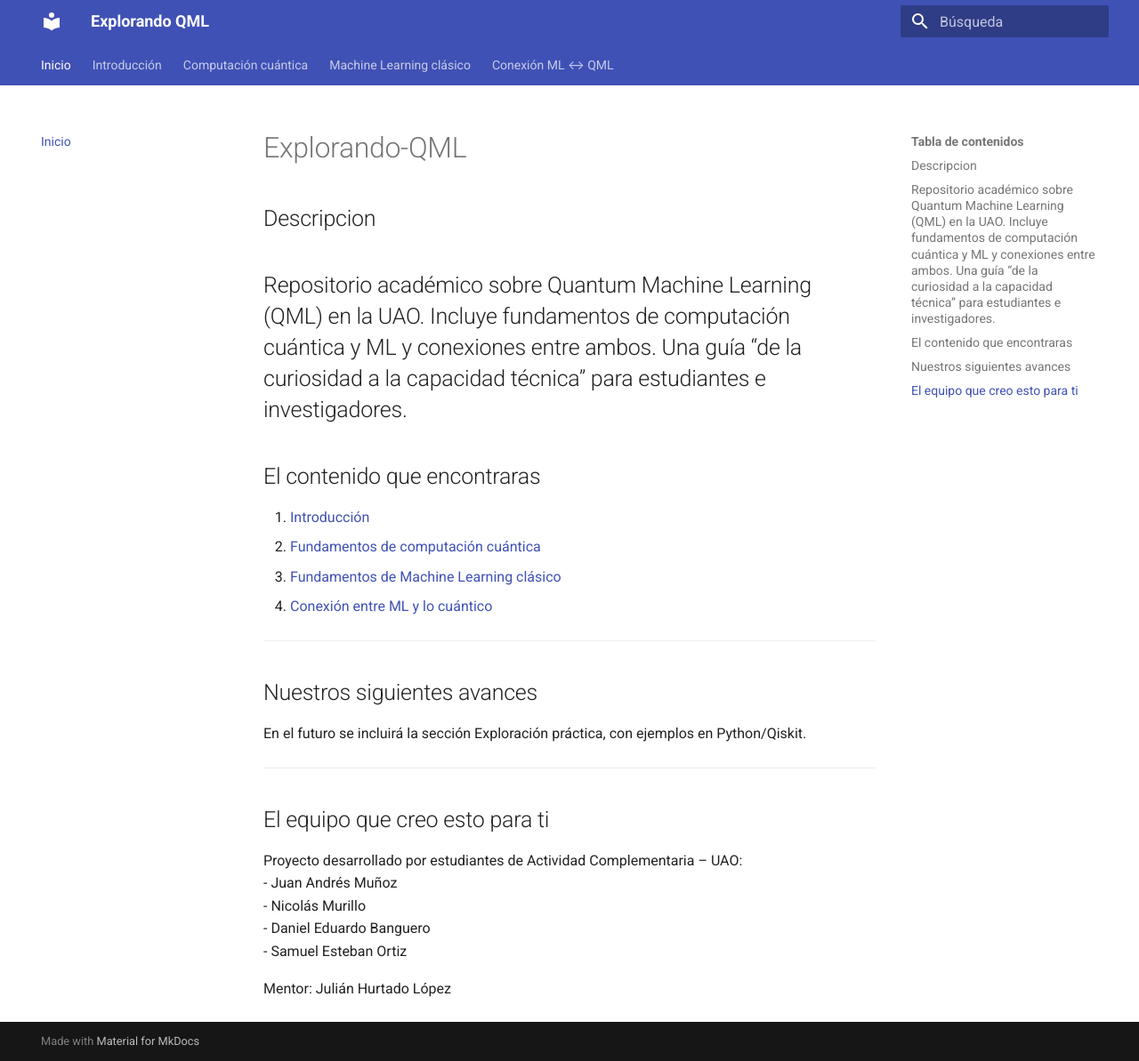
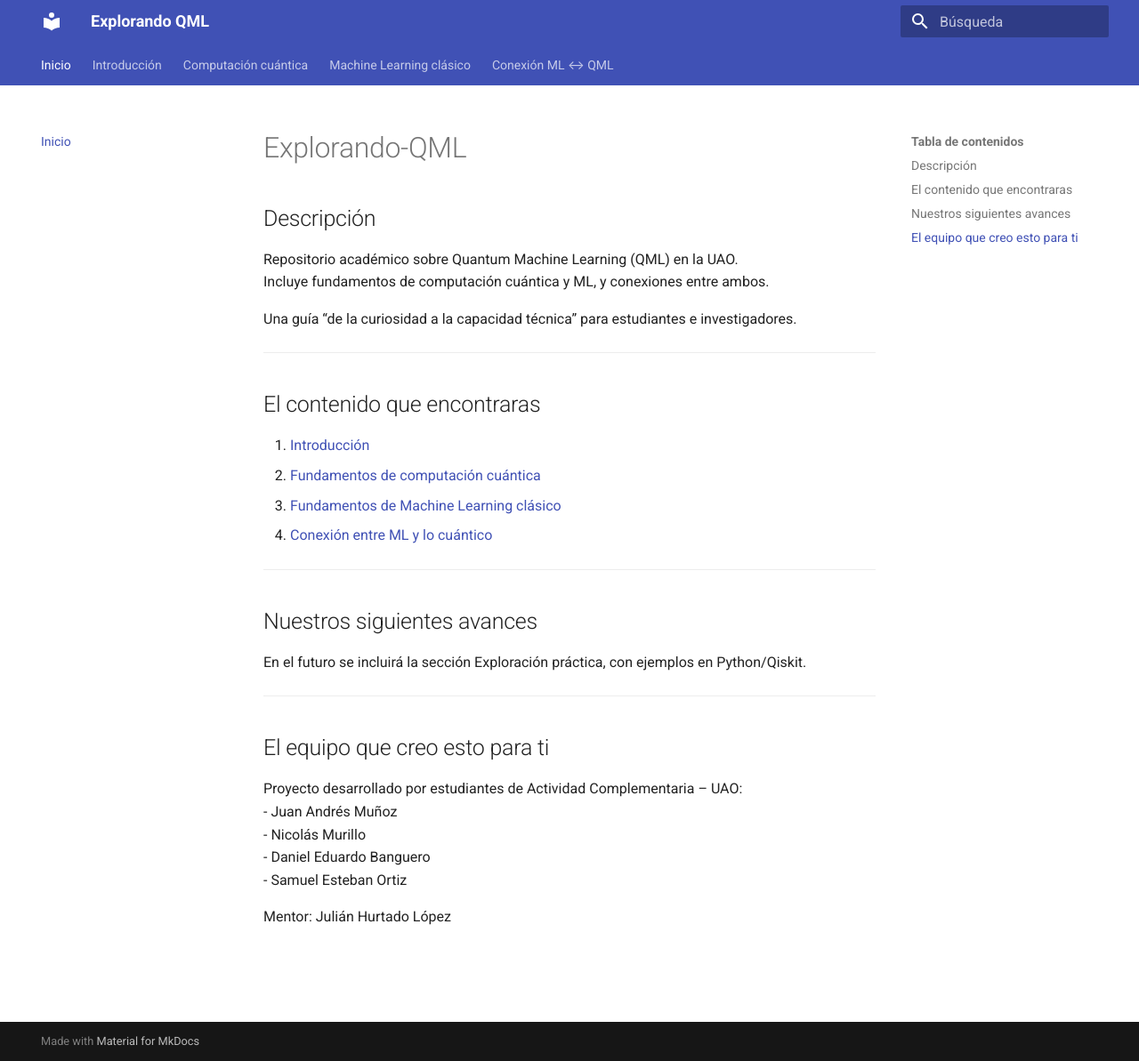
Before and after one commit to jameusk1028/Explorando-el-QML-desde-0, an MkDocs documentation site: the page built from docs/index.md, in a window 1280 px wide and 1193 px high. Shown: the whole window at 89% size. Built offline with MkDocs 1.6.1 and Material for MkDocs 9.7.7, drawn with Linux system fonts in a browser that asks for light colours.

Commit message:
Update index.md

```diff
--- a/docs/index.md
+++ b/docs/index.md
@@ -1,7 +1,12 @@
 # Explorando-QML
 
-## Descripcion
-Repositorio académico sobre Quantum Machine Learning (QML) en la UAO. Incluye fundamentos de computación cuántica y ML y conexiones entre ambos. Una guía “de la curiosidad a la capacidad técnica” para estudiantes e investigadores.
+## Descripción
+
+Repositorio académico sobre Quantum Machine Learning (QML) en la UAO.
+Incluye fundamentos de computación cuántica y ML, y conexiones entre ambos.
+
+Una guía “de la curiosidad a la capacidad técnica” para estudiantes e investigadores.
+
 ---
 
 ## El contenido que encontraras
```
